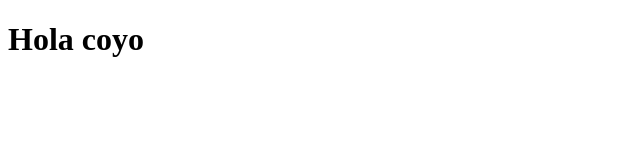
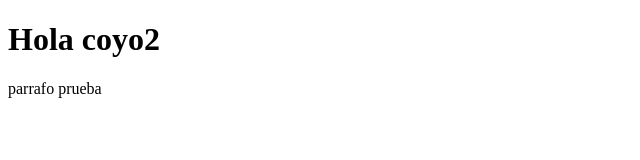
Before and after one commit to irigoyenlucas/2417, a plain HTML site: page Index.html in a window 1280 px wide. Shown: the whole page, without its empty margins (0-640 px from the left). Drawn offline with Linux system fonts and the light colour scheme.

Commit message:
segundo commit

```diff
--- a/Index.html
+++ b/Index.html
@@ -7,6 +7,7 @@
     <title>Document</title>
 </head>
 <body>
-    <h1>Hola coyo</h1>
+    <h1>Hola coyo2</h1>
+    <p>parrafo prueba</p>
 </body>
 </html>
```
